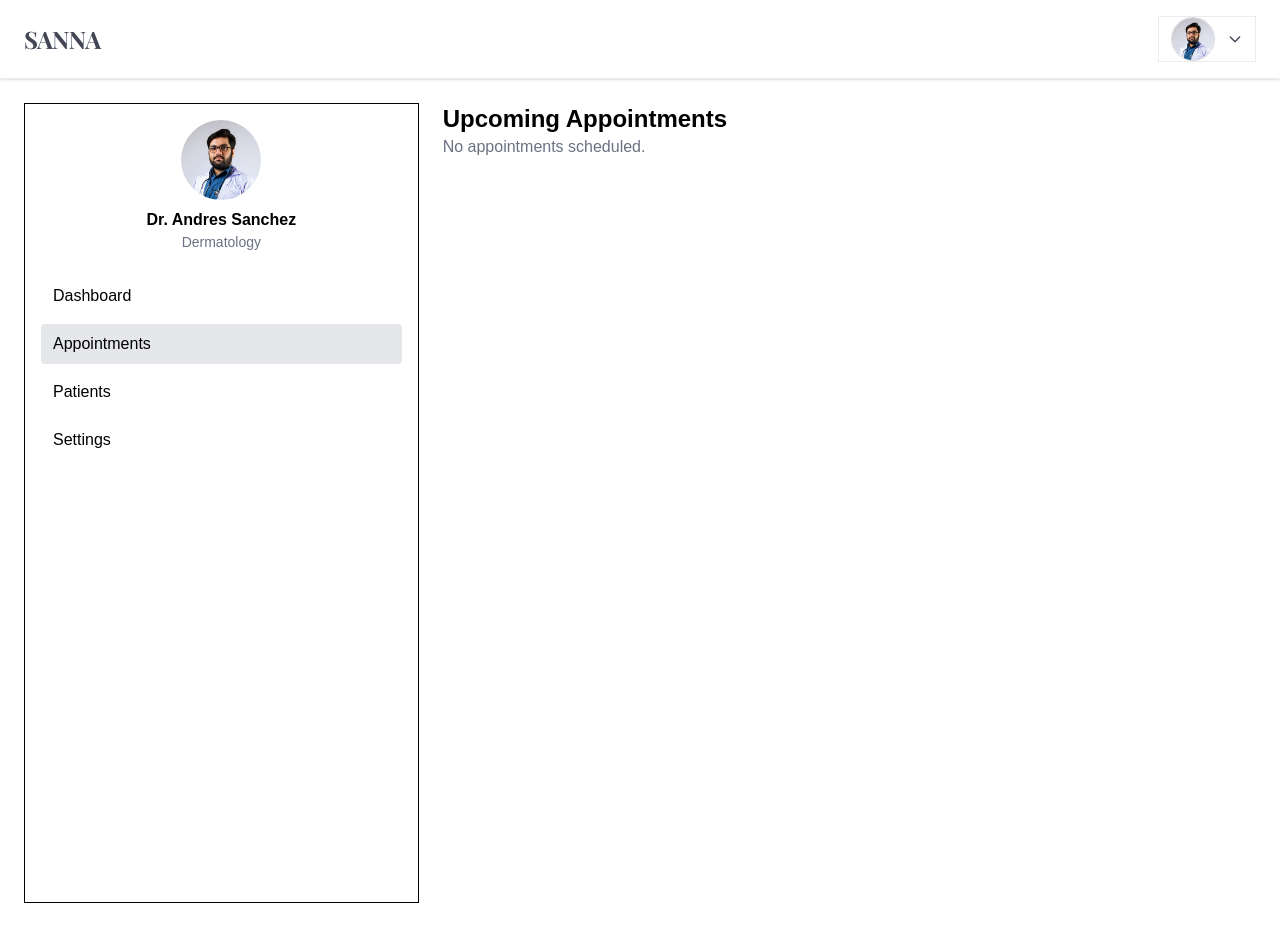
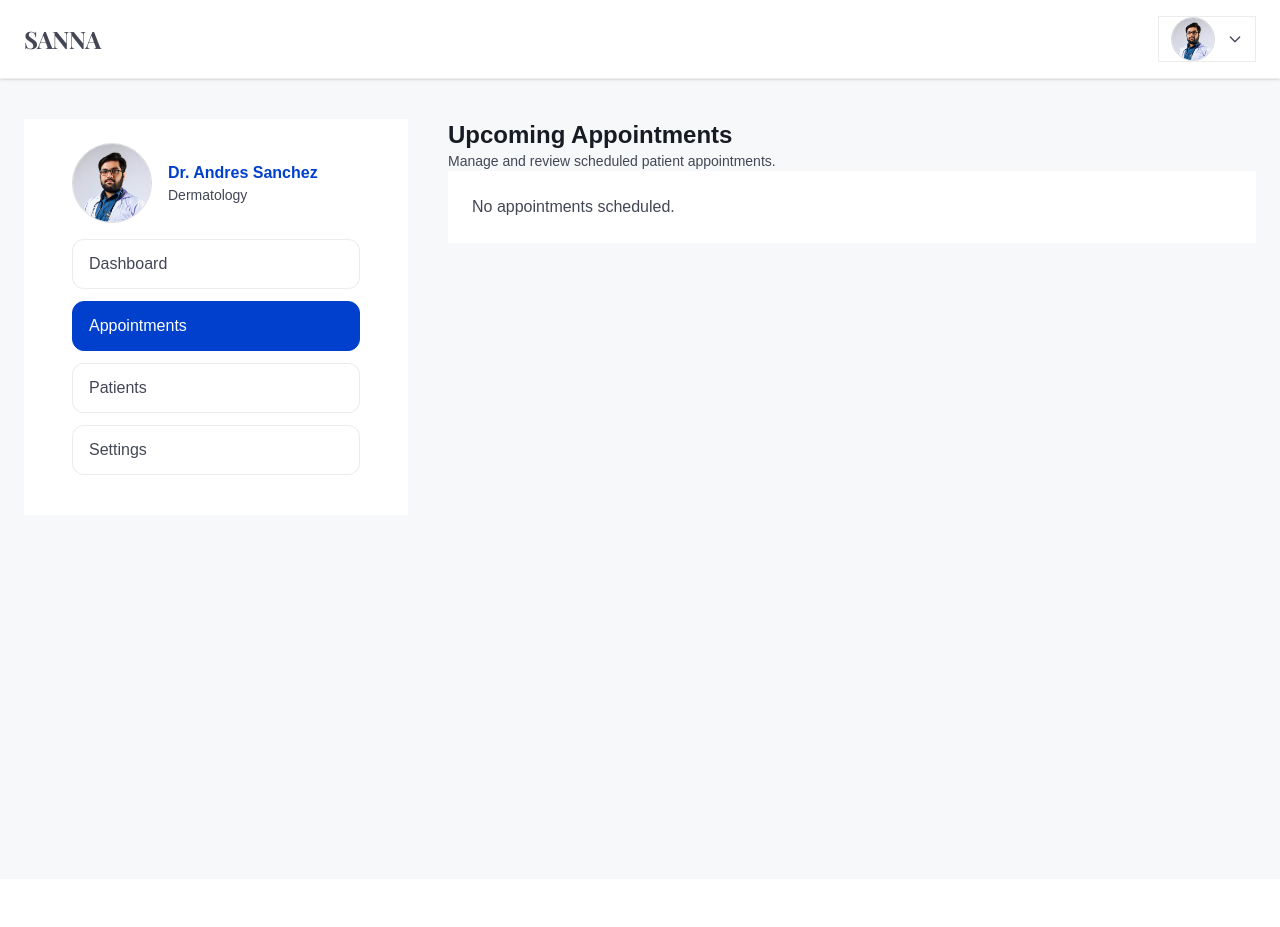
Before and after one commit to andres-sr96/appointment-booking, a Next.js app: page /admin in a window 1280 px wide. After the commit the page ends 879 px from the top, so only its background shows below. Built offline with nearby package versions, Linux system fonts and the light colour scheme.

Commit message:
DoctorSidebar UI complete

```diff
--- a/components/dashboard/DoctorDashboard.tsx
+++ b/components/dashboard/DoctorDashboard.tsx
@@ -4,24 +4,29 @@ import {
   getAppointments,
   updateAppointmentStatus,
 } from "@/store/appointmentStore";
+
 import AppointmentCard from "./AppointmentCard";
 import { Appointment } from "@/models/appointment";
 import DoctorSidebar from "./DoctorSidebar";
 import DoctorNavbar from "./DoctorNavbar";
+
 import { useState, useEffect } from "react";
 
 export default function DoctorDashboard() {
   const [appointments, setAppointments] = useState<Appointment[]>([]);
-  const [selectedDoctorId, setSelectedDoctorId] = useState<string>("1");
-  const filteredAppointments = appointments.filter(
-    (a) => a.doctorId === selectedDoctorId,
-  );
+  const [selectedDoctorId, setSelectedDoctorId] =
+    useState<string>("1");
+
   const [isMounted, setIsMounted] = useState(false);
 
   useEffect(() => {
     setIsMounted(true);
     setAppointments(getAppointments());
   }, []);
+
+  const filteredAppointments = appointments.filter(
+    (a) => a.doctorId === selectedDoctorId
+  );
 
   const refreshAppointments = () => {
     setAppointments(getAppointments());
@@ -40,27 +45,49 @@ export default function DoctorDashboard() {
   if (!isMounted) return null;
 
   return (
-    <div className="flex flex-col h-screen">
+    <>
       <DoctorNavbar
         selectedDoctorId={selectedDoctorId}
         onSelectedDoctor={setSelectedDoctorId}
       />
 
-      <div className="grid grid-cols-6 gap-6 p-6 flex-1">
-        <div className="col-span-2">
+      <main className="w-full py-10 bg-[#F7F8FA] min-h-screen">
+        <div className="mx-auto px-6">
+
+          {/* GRID */}
+          <div className="grid grid-cols-1 lg:grid-cols-12 gap-10 items-start">
+
+            {/* LEFT COLUMN — 4/12 */}
+            <div className="lg:col-span-4">
+              <div className="sticky top-24 bg-white p-6">
                 <DoctorSidebar
                   selectedDoctorId={selectedDoctorId}
                   onSelectedDoctor={setSelectedDoctorId}
                 />
               </div>
+            </div>
 
-        <div className="col-span-4 space-y-4">
-          <h2 className="text-2xl font-semibold">Upcoming Appointments</h2>
+            {/* RIGHT COLUMN — 8/12 */}
+            <div className="lg:col-span-8">
 
+              {/* Header */}
+              <div className="mb-8">
+                <h2 className="text-2xl font-semibold text-[#191B24]">
+                  Upcoming Appointments
+                </h2>
+
+                <p className="text-sm text-[#434655] mt-2">
+                  Manage and review scheduled patient appointments.
+                </p>
+              </div>
+
+              {/* Appointments */}
               {filteredAppointments.length === 0 ? (
-            <p className="text-gray-500">No appointments scheduled.</p>
+                <div className="bg-white p-6 text-[#434655]">
+                  No appointments scheduled.
+                </div>
               ) : (
-            <div className="space-y-3">
+                <div className="space-y-4">
                   {filteredAppointments.map((appointment) => (
                     <AppointmentCard
                       key={appointment.id}
@@ -72,7 +99,10 @@ export default function DoctorDashboard() {
                 </div>
               )}
             </div>
+
           </div>
         </div>
+      </main>
+    </>
   );
 }
--- a/components/dashboard/DoctorSidebar.tsx
+++ b/components/dashboard/DoctorSidebar.tsx
@@ -13,63 +13,63 @@ export default function DoctorSidebar({
   onSelectedDoctor,
 }: Props) {
   const [activeTab, setActiveTab] = useState("appointments");
-  const doctor = doctors.find((d) => d.id == selectedDoctorId);
+
+  const doctor = doctors.find((d) => d.id === selectedDoctorId);
+
+  const tabs = [
+    { id: "dashboard", label: "Dashboard" },
+    { id: "appointments", label: "Appointments" },
+    { id: "patients", label: "Patients" },
+    { id: "settings", label: "Settings" },
+  ];
 
   return (
-    <div className="h-screen border p-4 flex flex-col gap-6">
-      {/* Doctor profile */}
-      <div className="flex flex-col items-center text-center gap-2">
+    <div className="w-full px-6 space-y-12">
+
+      {/* Doctor Profile */}
+      <div className="mb-10">
+        <div className="flex items-center gap-4">
+
           <img
             src={doctor?.profileImage}
             alt="Doctor"
-          className="w-20 h-20 rounded-full object-cover"
+            className="w-20 h-20 rounded-full object-cover border border-[#434655]/20"
           />
 
           <div>
-          <p className="font-semibold">{doctor?.name}</p>
-          <p className="text-sm text-gray-500">{doctor?.specialty}</p>
+            <p className="text-l font-semibold text-[#0040CD]">
+              {doctor?.name}
+            </p>
+
+            <p className="text-sm text-[#434655] mt-1">
+              {doctor?.specialty}
+            </p>
           </div>
         </div>
+      </div>
+      {/* Navigation */}
+      <div className="flex flex-col gap-3" style={{margin: "1rem 0"}}>
 
-      {/* Navigation */}
-      <div className="flex flex-col gap-2 mt-4">
+        {tabs.map((tab) => (
           <button
-          onClick={() => setActiveTab("dashboard")}
-          className={`text-left px-3 py-2 rounded ${
-            activeTab === "dashboard" ? "bg-gray-200" : "hover:bg-gray-100"
-          }`}
+            key={tab.id}
+            type="button"
+            onClick={() => setActiveTab(tab.id)}
+            className={`
+              w-full text-left px-4 py-3 rounded-xl
+              transition-all duration-200
+              cursor-pointer border
+
+              ${
+                activeTab === tab.id
+                  ? "bg-[#0040CD] text-white border-[#0040CD] font-medium"
+                  : "bg-white text-[#434655] border-[#434655]/10 hover:border-[#0040CD] hover:text-[#0040CD]"
+              }
+            `}
           >
-          Dashboard
+            {tab.label}
           </button>
-
-        <button
-          onClick={() => setActiveTab("appointments")}
-          className={`text-left px-3 py-2 rounded ${
-            activeTab === "appointments"
-              ? "bg-gray-200 font-medium"
-              : "hover:bg-gray-100"
-          }`}
-        >
-          Appointments
-        </button>
-
-        <button
-          onClick={() => setActiveTab("patients")}
-          className={`text-left px-3 py-2 rounded ${
-            activeTab === "patients" ? "bg-gray-200" : "hover:bg-gray-100"
-          }`}
-        >
-          Patients
-        </button>
-
-        <button
-          onClick={() => setActiveTab("settings")}
-          className={`text-left px-3 py-2 rounded ${
-            activeTab === "settings" ? "bg-gray-200" : "hover:bg-gray-100"
-          }`}
-        >
-          Settings
-        </button>
+        ))}
       </div>
     </div>
   );
```
Lines whose indentation alone changed are shown as unchanged.
